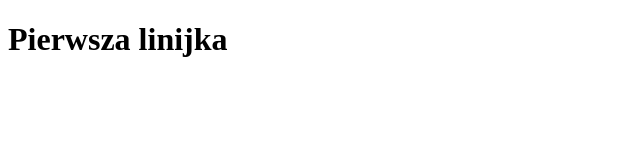
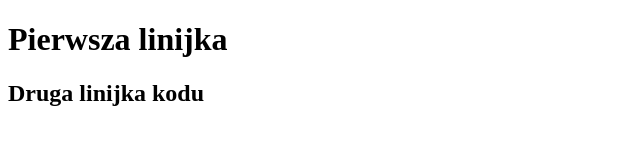
Before and after one commit to lukasz19861/YouTube, a plain HTML site: page index.html in a window 1280 px wide. Shown: the whole page, without its empty margins (0-640 px from the left). Drawn offline with Linux system fonts and the light colour scheme.

Commit message:
0.0.2
Dodano tag 2

```diff
--- a/index.html
+++ b/index.html
@@ -8,9 +8,10 @@
      <meta name="description" content="KandK Software LTD">
     <meta name="keywords" content="IT kraków, C#, wordpress, jquery, asp, bootstrap, js">
     <!-- The above 3 meta tags *must* come first in the head; any other head content must come *after* these tags -->
-    <title>ver. 0.0.1</title>
+    <title>ver. 0.0.2</title>
 </head>
-<body id="page-top">
+<body>
    <h1>Pierwsza linijka</h1>
+   <h2>Druga linijka kodu</h2>
 </body>
 </html>
```
